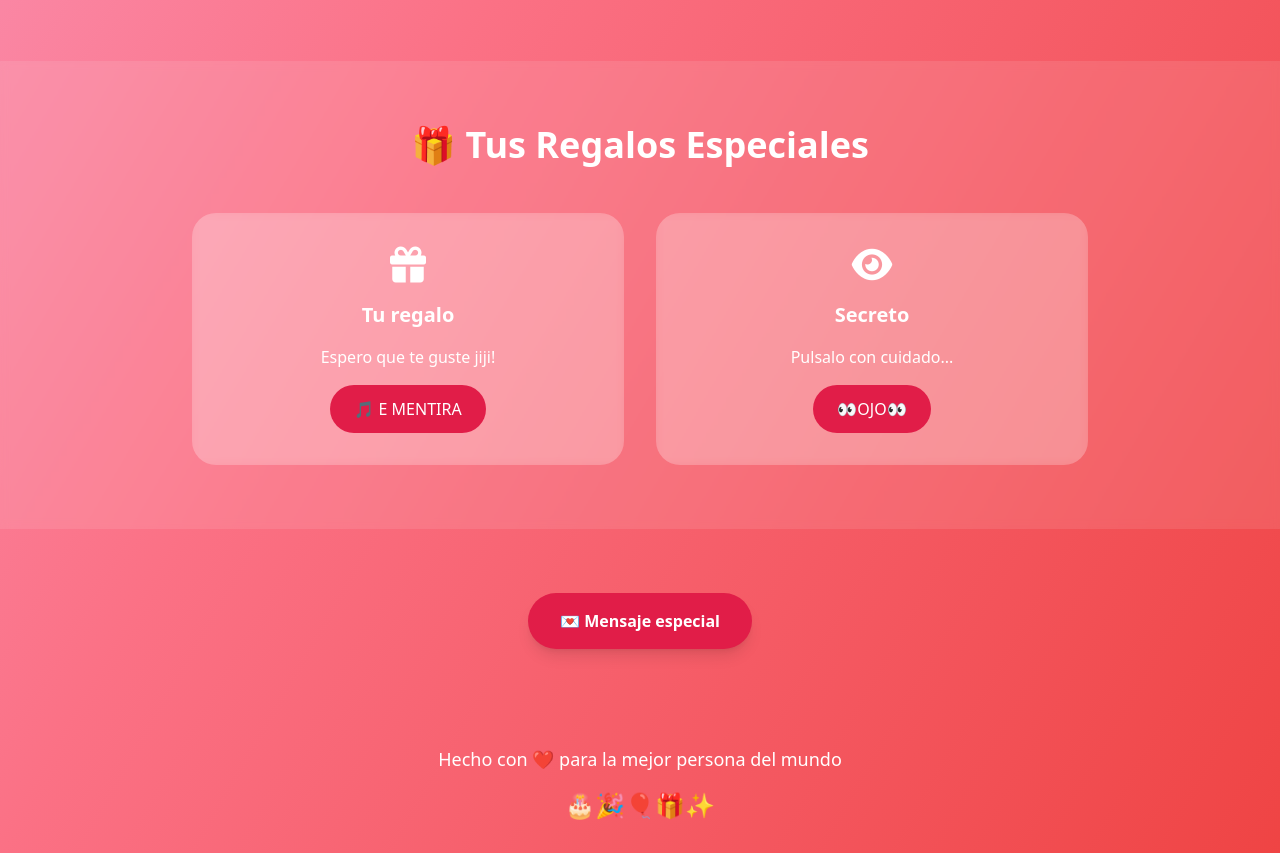
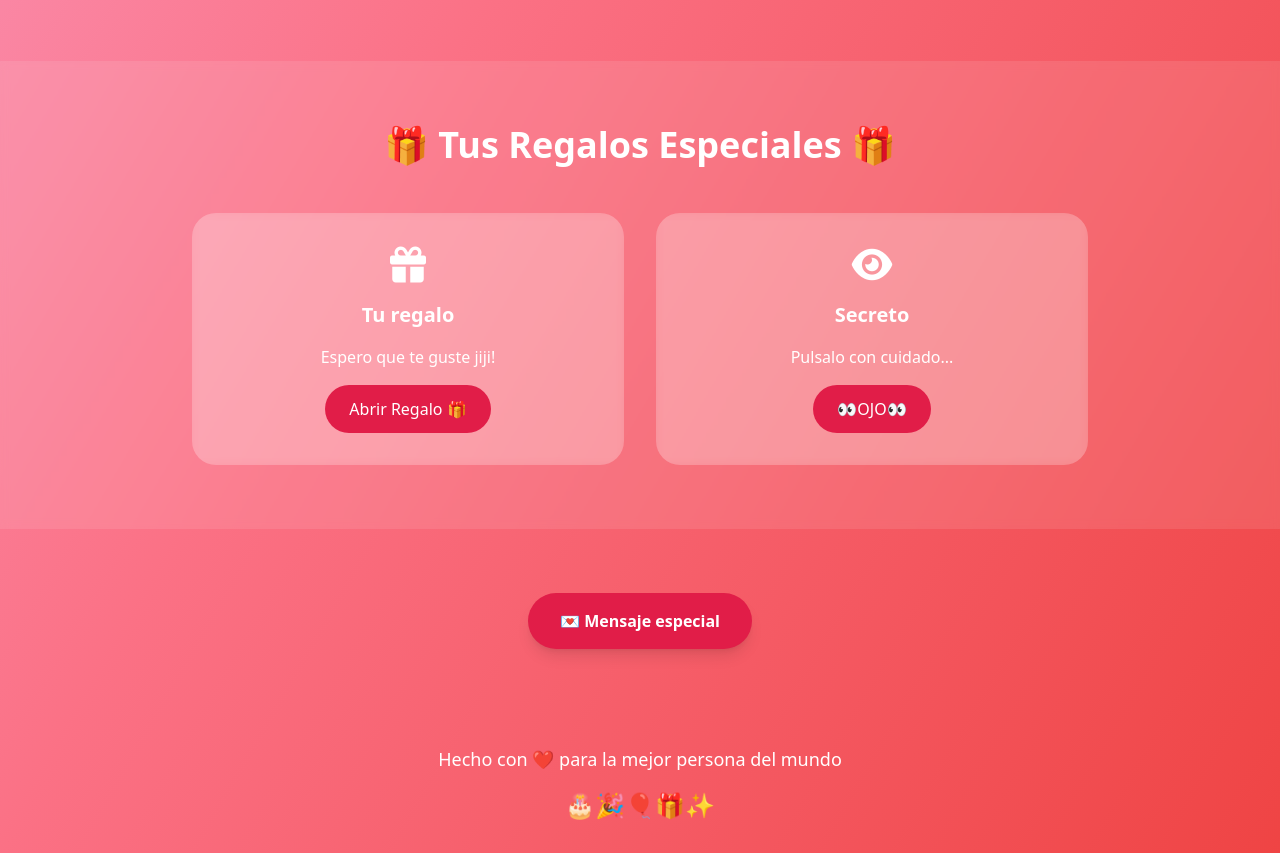
Before and after one commit to gonz1xz/cumplea-os-magali, a plain HTML site: page index.html in a window 1280 px wide. Shown: the part 1351-2204 px from the top of the page. Drawn offline with nearby package versions, Linux system fonts and the light colour scheme.

Commit message:
Version 1.1

```diff
--- a/index.html
+++ b/index.html
@@ -84,7 +84,7 @@
    <section class="py-16 px-6 bg-white bg-opacity-10 backdrop-blur-sm">
       <div class="max-w-4xl mx-auto text-center">
          <h2 class="text-3xl md:text-4xl font-bold mb-12 animate__animated animate__fadeIn">
-            🎁 Tus Regalos Especiales
+            🎁 Tus Regalos Especiales 🎁
          </h2>
          <div class="grid grid-cols-1 md:grid-cols-2 gap-8">
             <div class="bg-white bg-opacity-20 backdrop-blur-sm rounded-3xl p-8 animate__animated animate__zoomIn">
@@ -93,7 +93,7 @@
                <p class="mb-4">Espero que te guste jiji!</p>
                <button onclick="playMusic()"
                   class="px-6 py-3 bg-rose-600 text-white rounded-full hover:scale-105 transition-transform">
-                  🎵 E MENTIRA
+                  Abrir Regalo 🎁
                </button>
             </div>
             <div
```
